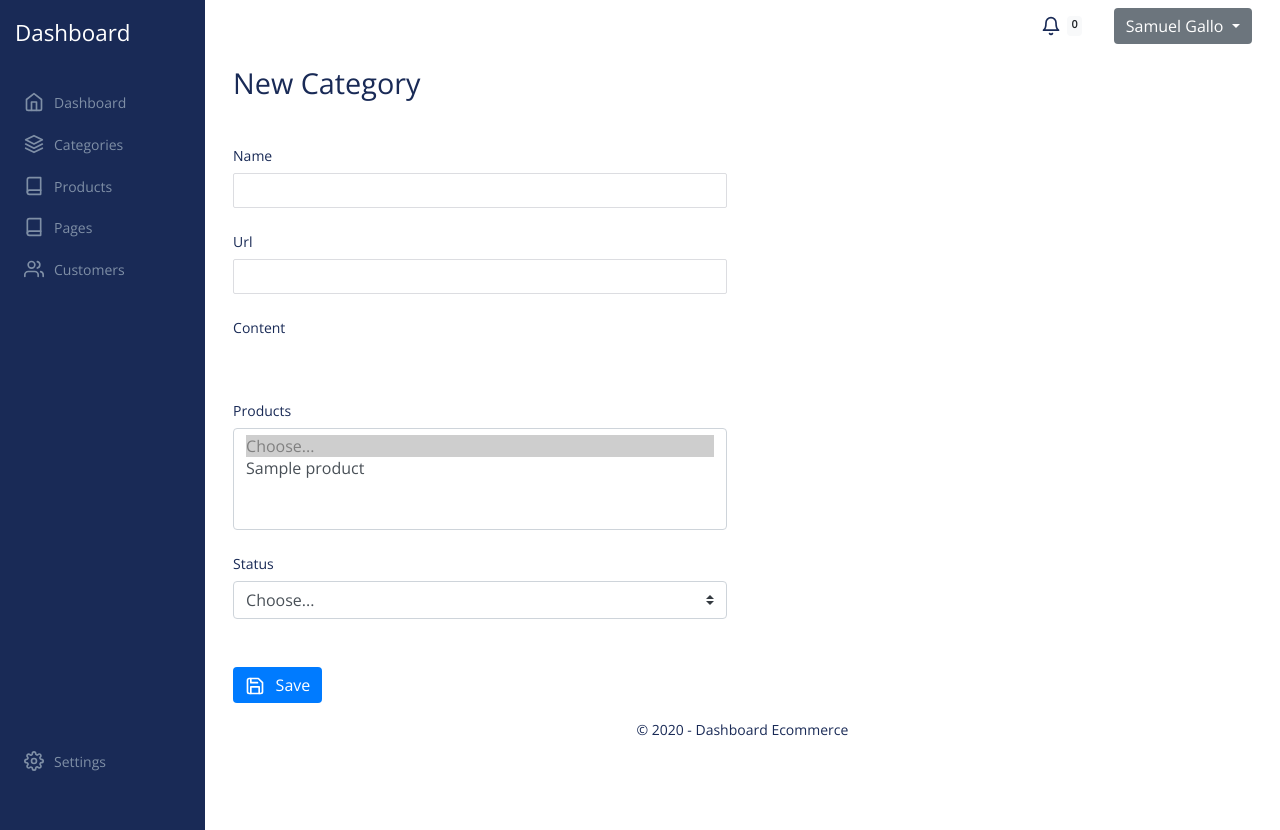
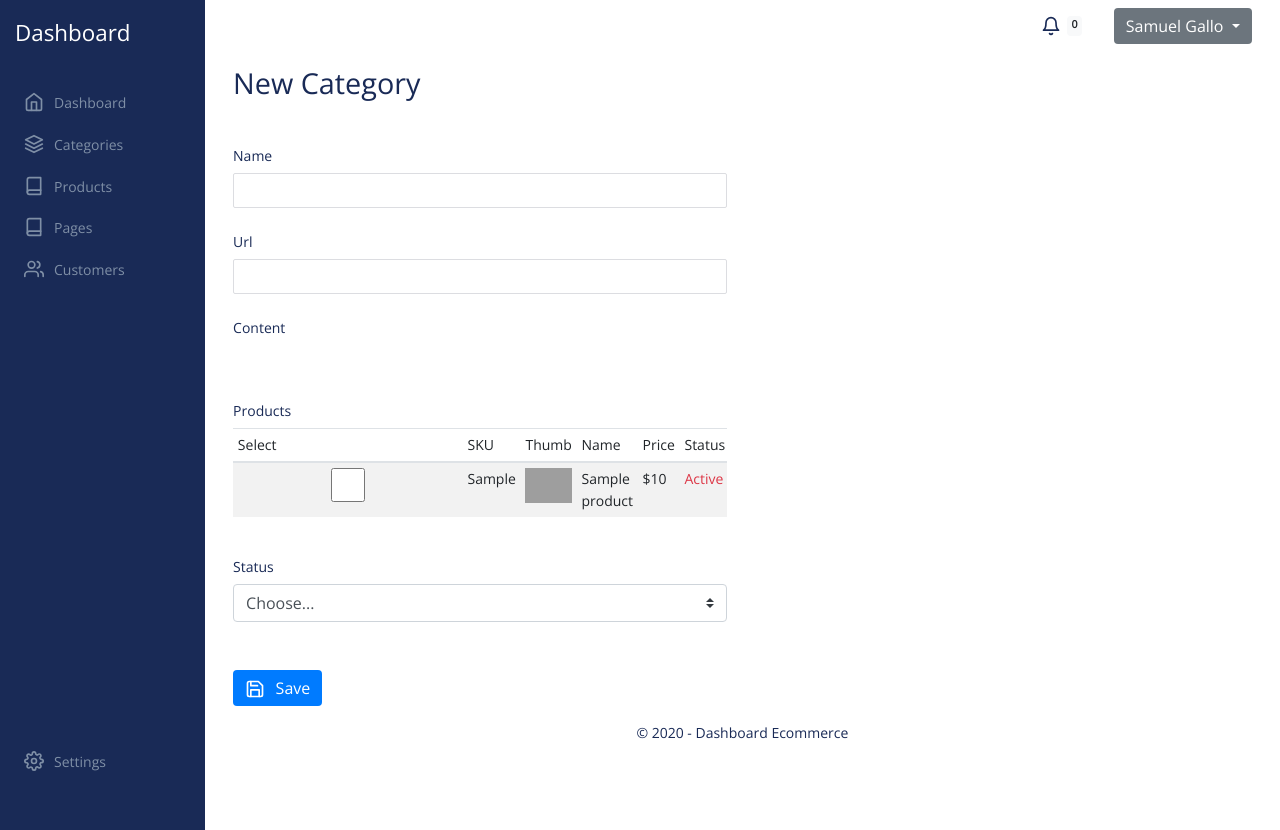
Before and after one commit to samuelgallo/ecommerce-dashboard, a Node server app: page /dashboard/categories/create in a window 1280 px wide. Run offline with Node 20, Linux system fonts and the light colour scheme; tables that the repository leaves empty hold one stand-in row (values such as "Sample post"); some libraries are stand-ins or nearby versions; grey boxes are pictures that could not be loaded.

Commit message:
include rpoducts on categories

```diff
--- a/views/categories/create.ejs
+++ b/views/categories/create.ejs
@@ -58,19 +58,62 @@
                 >Products</label
               >
               <div class="col-sm-12">
-                <select
-                  class="custom-select"
-                  id="products"
-                  name="products"
-                  multiple
-                >
-                  <option selected disabled value="">Choose...</option>
-                  <% products.forEach(function(product) { %>
-                  <option value="<%= product._id %>"
-                    ><%= product.name %></option
-                  >
-                  <% }); %>
-                </select>
+                <div class="table-responsive with-scroll">
+                  <table class="table table-striped table-sm">
+                    <thead>
+                      <tr>
+                        <th width="20">Select</th>
+                        <th width="60">SKU</th>
+                        <th width="140px">Thumb</th>
+                        <th>Name</th>
+                        <th>Price</th>
+                        <th>Status</th>
+                      </tr>
+                    </thead>
+                    <tbody>
+                      <% products.forEach(function(product) { %>
+                      <tr>
+                        <td>
+                          <input
+                            type="checkbox"
+                            id="<%= product._id %>"
+                            name="products"
+                            value="<%= product._id %>"
+                          />
+                        </td>
+                        <td><%= product.sku %></td>
+                        <!-- <td><img src="/public/media/<%- product.images[0]&&product.images[0].name %>" alt="Title" width="120"></td> -->
+                        <td>
+                          <img
+                            src="/public/media/upload/<%- product.images[1]&&product.images[1] %>"
+                            alt="Title"
+                            width="120"
+                          />
+                        </td>
+                        <td><%= product.name %></td>
+                        <td>
+                          <%- product.price ? '$' : '' %><%= product.price %>
+                        </td>
+                        <td
+                          class="text-capitalize <%- product.status =='enable' ? 'text-success' : 'text-danger' %>"
+                        >
+                          <%= product.status %>
+                        </td>
+                      </tr>
+                      <% }); %>
+                    </tbody>
+                  </table>
+
+                  <style>
+                    img {
+                      max-width: 100px;
+                    }
+                    .with-scroll {
+                      max-height: 600px;
+                      overflow-x: scroll;
+                    }
+                  </style>
+                </div>
               </div>
             </div>
 
--- a/views/categories/edit.ejs
+++ b/views/categories/edit.ejs
@@ -71,7 +71,7 @@
               <label for="status" class="col-sm-12 col-form-label"
                 >Products</label
               >
-              <div class="colsm-12">
+              <div class="col-sm-12">
                 <div class="table-responsive with-scroll">
                   <table class="table table-striped table-sm">
                     <thead>
@@ -91,7 +91,7 @@
                           <input
                             type="checkbox"
                             id="<%= product._id %>"
-                            name="<%= product._id %>"
+                            name="products"
                             value="<%= product._id %>"
                           />
                         </td>
```
